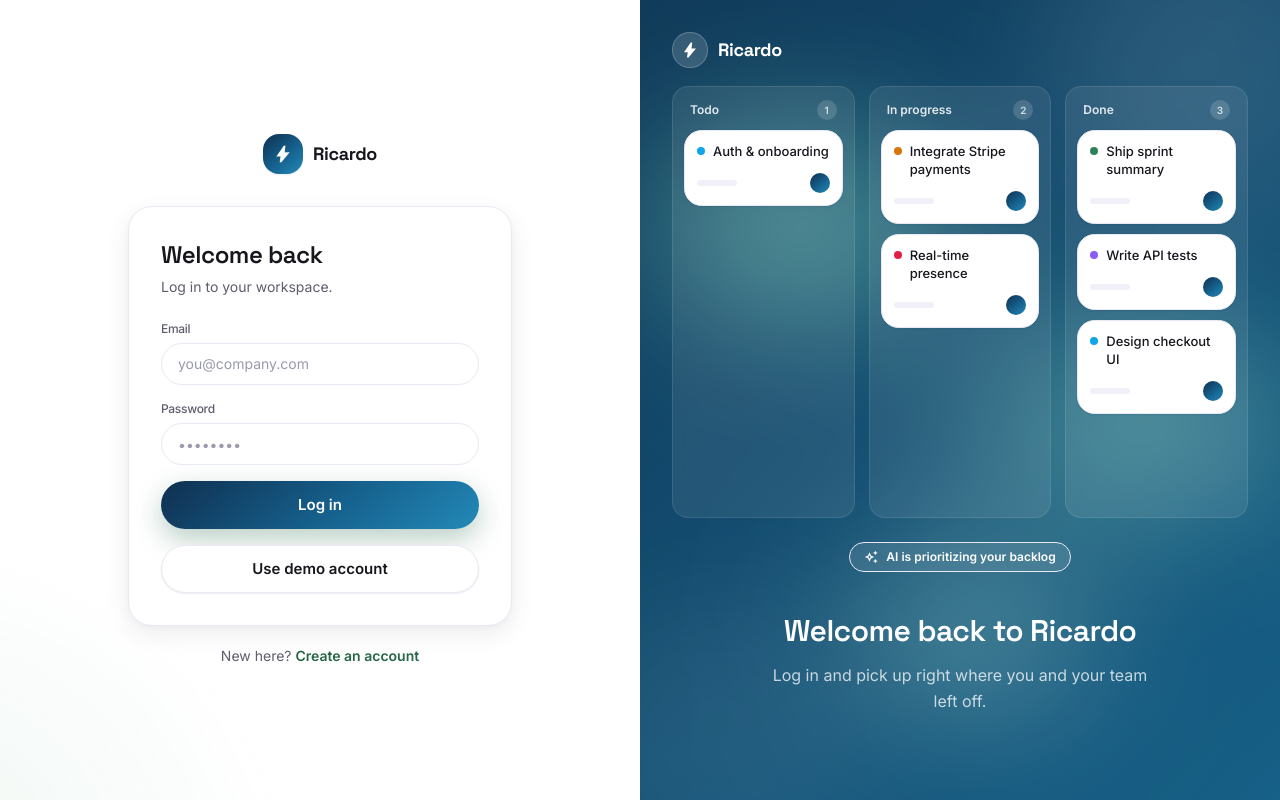
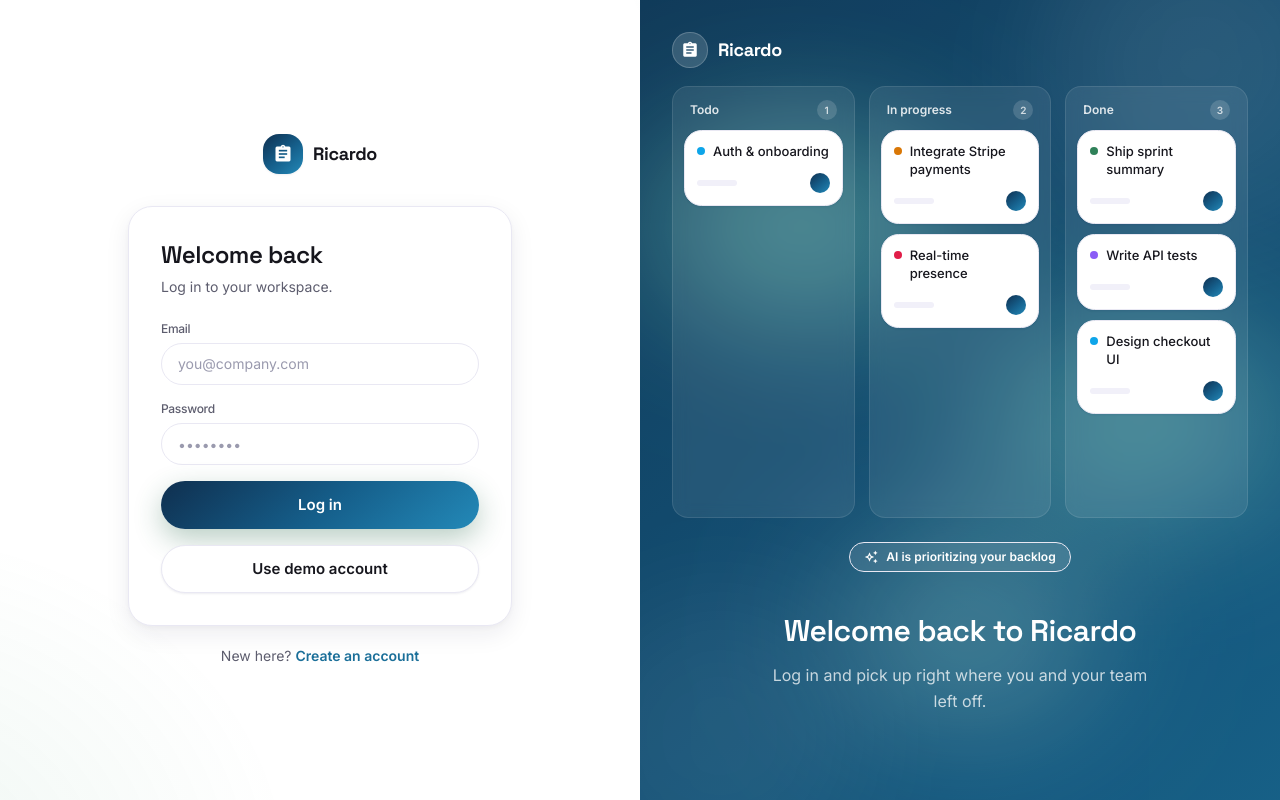
Before and after one commit to stkmukund/react-dashboard-starter, a React (Vite) app: page /login in a window 1280 px wide. Built offline with nearby package versions, Linux system fonts and the light colour scheme; no server answers.

Commit message:
style: update the theme color and the error page text color

```diff
--- a/src/config/app.ts
+++ b/src/config/app.ts
@@ -8,7 +8,7 @@ export const appConfig = {
     name: "Ricardo",
     tagline: "Plan smarter, ship faster.",
     description: "Turn a one-line goal into a prioritized backlog and keep your whole team moving in real time.",
-    logoIcon: "bolt",
+    logoIcon: "assignment",
     links: {
         github: "https://github.com/vitejs/vite",
         discord: "https://chat.vite.dev",
--- a/src/index.css
+++ b/src/index.css
@@ -36,13 +36,13 @@ body {
   --color-ink: #16161d;
 
   /* brand — forest green */
-  --color-brand-50: #ebf6ef;
-  --color-brand-100: #d2e9db;
-  --color-brand-300: #8bc4a4;
-  --color-brand-400: #57a47b;
-  --color-brand-500: #2f8159;
-  --color-brand-600: #246646;
-  --color-brand-700: #1d5038;
+  --color-brand-50: #eaf5fb;
+  --color-brand-100: #d2eaf5;
+  --color-brand-300: #8bc8e2;
+  --color-brand-400: #57acd0;
+  --color-brand-500: #2389b8;
+  --color-brand-600: #1b6f99;
+  --color-brand-700: #155e8a;
 
   --color-muted: #5d5d6e;
   --color-faint: #9a9aae;
@@ -272,7 +272,12 @@ h3,
   }
 
   .text-gradient {
-    background-image: linear-gradient(135deg, #2f8159 0%, #4faf7c 100%);
+    background-image: linear-gradient(
+      140deg,
+      #0f2f4f 0%,
+      #155e8a 52%,
+      #2389b8 100%
+    );
     -webkit-background-clip: text;
     background-clip: text;
     color: transparent;
```
